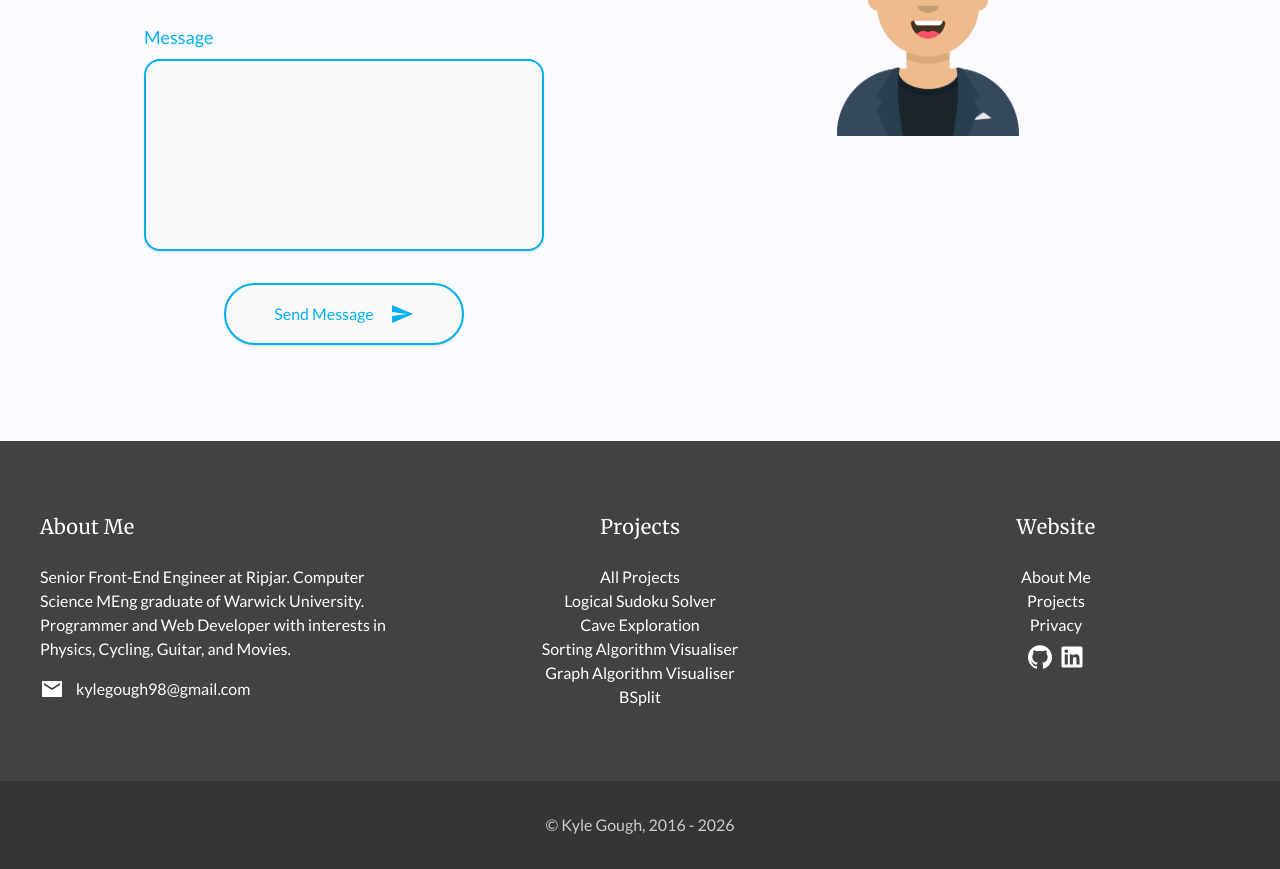
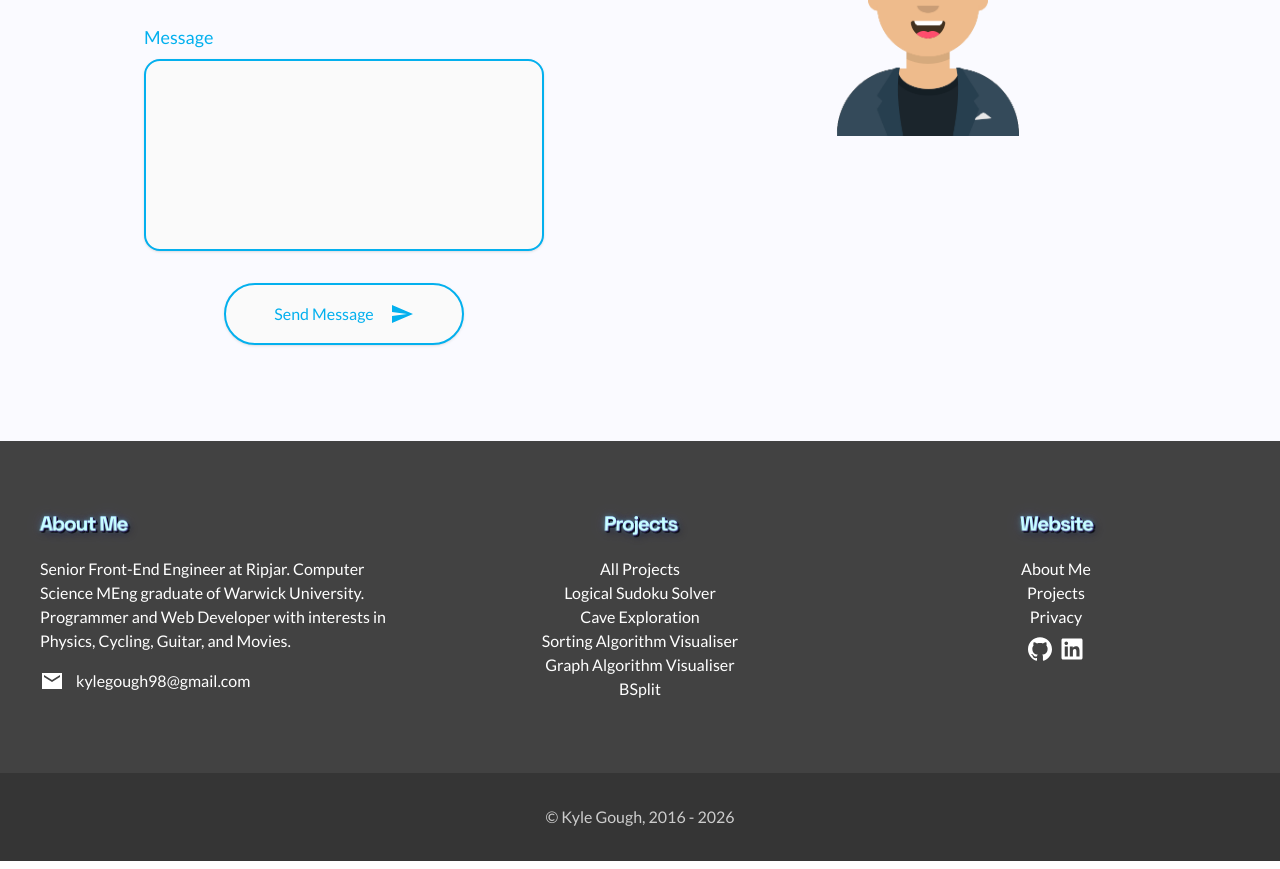
Before and after one commit to KyleGough/portfolio, a Next.js app: page / in a window 1280 px wide. Shown: the part 3205-4074 px from the top of the page. Built offline with nearby package versions, Linux system fonts and the light colour scheme.

Commit message:
Footer text

```diff
--- a/components/Footer/Footer.tsx
+++ b/components/Footer/Footer.tsx
@@ -1,5 +1,6 @@
 import { EmailIcon, GitHubIcon, LinkedInIcon } from '@components/Icons';
 import { Link } from '@components/Link';
+import extruded from '@components/SpaceExtrudedTitle/extrudedTitle.module.css';
 import dayjs from 'dayjs';
 import React from 'react';
 
@@ -11,7 +12,11 @@ export const Footer: React.FC = () => (
       <div className="container px-0 py-12 mx-auto">
         <div className="flex flex-wrap justify-center px-4 w-full">
           <div className="px-6 py-6 w-full text-center lg:w-4/12 lg:text-left">
-            <p className="pb-6 text-xl font-header">About Me</p>
+            <p className="pb-5">
+              <span className={extruded.perspectiveWrapFooter}>
+                <span className={extruded.footerTitle}>About Me</span>
+              </span>
+            </p>
             <p className="pb-4">
               Senior Front-End Engineer at Ripjar. Computer Science MEng
               graduate of Warwick University. Programmer and Web Developer with
@@ -28,7 +33,11 @@ export const Footer: React.FC = () => (
             </div>
           </div>
           <div className="px-6 py-6 w-full sm:w-6/12 lg:w-4/12">
-            <p className="pb-6 text-xl font-header">Projects</p>
+            <p className="pb-5">
+              <span className={extruded.perspectiveWrapFooter}>
+                <span className={extruded.footerTitle}>Projects</span>
+              </span>
+            </p>
             <ul>
               <FooterLink href="/projects">All Projects</FooterLink>
               <FooterLink href="/projects/sudoku">
@@ -47,7 +56,11 @@ export const Footer: React.FC = () => (
             </ul>
           </div>
           <div className="px-6 py-6 w-full sm:w-6/12 lg:w-4/12">
-            <p className="pb-6 text-xl font-header">Website</p>
+            <p className="pb-5">
+              <span className={extruded.perspectiveWrapFooter}>
+                <span className={extruded.footerTitle}>Website</span>
+              </span>
+            </p>
             <ul>
               <FooterLink href="/about">About Me</FooterLink>
               <FooterLink href="/projects">Projects</FooterLink>
--- a/components/NotFoundScene/NotFoundScene.tsx
+++ b/components/NotFoundScene/NotFoundScene.tsx
@@ -1,4 +1,5 @@
 import { Link } from '@components/Link';
+import extruded from '@components/SpaceExtrudedTitle/extrudedTitle.module.css';
 import React from 'react';
 
 import styles from './NotFoundScene.module.css';
@@ -14,7 +15,8 @@ export const NotFoundScene: React.FC = () => (
     <div className={styles.content}>
       <p className={styles.signal}>signal lost</p>
       <h1 id="not-found-heading" className={styles.titleBlock}>
-        <span className={styles.digits}>
+        <span className={extruded.perspectiveWrapHero}>
+          <span className={extruded.heroDigits}>
             <span className={styles.digit}>
               <span className={styles.digitInner}>4</span>
             </span>
@@ -23,6 +25,7 @@ export const NotFoundScene: React.FC = () => (
             </span>
             <span className={styles.digit}>
               <span className={styles.digitInner}>4</span>
+            </span>
           </span>
         </span>
       </h1>
--- /dev/null
+++ b/components/SpaceExtrudedTitle/extrudedTitle.module.css
@@ -0,0 +1,148 @@
+/* Shared 3D extruded Space Grotesk titles (404 hero + scaled footer). */
+
+.perspectiveWrapHero {
+  display: inline-block;
+  perspective: 760px;
+  perspective-origin: 50% 38%;
+}
+
+.perspectiveWrapFooter {
+  display: inline-block;
+  perspective: 220px;
+  perspective-origin: 50% 50%;
+}
+
+.heroDigits {
+  display: inline-flex;
+  gap: 0.02em;
+  justify-content: center;
+  font-family: 'Space Grotesk', system-ui, sans-serif;
+  font-weight: 700;
+  font-size: clamp(4.25rem, 16vw, 10.5rem);
+  line-height: 0.92;
+  letter-spacing: -0.07em;
+  color: oklch(93% 0.05 205 / 0.72);
+  transform: rotateX(19deg) rotateY(-12deg) translateZ(6px);
+  transform-style: preserve-3d;
+  text-shadow:
+    0.45px 0.45px 0 oklch(58% 0.09 275 / 0.92),
+    0.9px 0.9px 0 oklch(52% 0.1 280 / 0.9),
+    1.35px 1.35px 0 oklch(46% 0.1 282 / 0.88),
+    1.8px 1.8px 0 oklch(40% 0.1 285 / 0.85),
+    2.25px 2.25px 0 oklch(35% 0.09 285 / 0.82),
+    2.7px 2.7px 0 oklch(30% 0.08 285 / 0.8),
+    3.15px 3.15px 0 oklch(26% 0.08 285 / 0.78),
+    3.6px 3.6px 0 oklch(22% 0.07 285 / 0.76),
+    4.05px 4.05px 0 oklch(19% 0.06 285 / 0.74),
+    4.5px 4.5px 0 oklch(16% 0.05 285 / 0.72),
+    4.95px 4.95px 0 oklch(14% 0.05 285 / 0.7),
+    5.4px 5.4px 0 oklch(12% 0.04 285 / 0.68),
+    5.85px 5.85px 0 oklch(11% 0.04 285 / 0.65),
+    6.3px 6.3px 0 oklch(10% 0.03 285 / 0.62),
+    6.75px 6.75px 0 oklch(9% 0.03 285 / 0.58),
+    7.2px 7.2px 0 oklch(8% 0.03 285 / 0.54),
+    7.65px 7.65px 0 oklch(7% 0.025 285 / 0.5),
+    8.1px 8.1px 0 oklch(6% 0.02 285 / 0.45),
+    8.55px 8.55px 0 oklch(5.5% 0.02 285 / 0.4),
+    9px 9px 0 oklch(5% 0.02 285 / 0.35),
+    -0.35px -0.35px 0 oklch(78% 0.08 200 / 0.35),
+    0 0 1px oklch(90% 0.06 205 / 0.55),
+    0 0 22px oklch(78% 0.1 200 / 0.45),
+    0 0 52px oklch(68% 0.14 295 / 0.28),
+    0 0 88px oklch(62% 0.12 270 / 0.18),
+    11px 13px 36px oklch(6% 0.04 285 / 0.55),
+    3px 4px 14px oklch(8% 0.03 285 / 0.35);
+  animation:
+    extrudedTitleSettle 2.4s cubic-bezier(0.22, 1, 0.36, 1) 1 both,
+    extrudedEtherealBreath 5.5s cubic-bezier(0.22, 1, 0.36, 1) infinite alternate
+      2.6s;
+}
+
+/* ~22% scale of hero offsets for section labels on the nav band */
+.footerTitle {
+  display: inline-block;
+  font-family: 'Space Grotesk', system-ui, sans-serif;
+  font-weight: 700;
+  font-size: clamp(1.05rem, 2.1vw, 1.3rem);
+  line-height: 1.08;
+  letter-spacing: -0.06em;
+  color: oklch(93% 0.05 205 / 0.88);
+  transform-origin: center center;
+  transform: rotateX(14deg) rotateY(0deg) translateZ(1px);
+  transform-style: preserve-3d;
+  text-shadow:
+    0.1px 0.1px 0 oklch(58% 0.09 275 / 0.92),
+    0.2px 0.2px 0 oklch(52% 0.1 280 / 0.9),
+    0.3px 0.3px 0 oklch(46% 0.1 282 / 0.88),
+    0.4px 0.4px 0 oklch(40% 0.1 285 / 0.85),
+    0.5px 0.5px 0 oklch(35% 0.09 285 / 0.82),
+    0.59px 0.59px 0 oklch(30% 0.08 285 / 0.8),
+    0.69px 0.69px 0 oklch(26% 0.08 285 / 0.78),
+    0.79px 0.79px 0 oklch(22% 0.07 285 / 0.76),
+    0.89px 0.89px 0 oklch(19% 0.06 285 / 0.74),
+    0.99px 0.99px 0 oklch(16% 0.05 285 / 0.72),
+    1.09px 1.09px 0 oklch(14% 0.05 285 / 0.7),
+    1.19px 1.19px 0 oklch(12% 0.04 285 / 0.68),
+    1.29px 1.29px 0 oklch(11% 0.04 285 / 0.65),
+    1.39px 1.39px 0 oklch(10% 0.03 285 / 0.62),
+    1.49px 1.49px 0 oklch(9% 0.03 285 / 0.58),
+    1.58px 1.58px 0 oklch(8% 0.03 285 / 0.54),
+    1.68px 1.68px 0 oklch(7% 0.025 285 / 0.5),
+    1.78px 1.78px 0 oklch(6% 0.02 285 / 0.45),
+    1.88px 1.88px 0 oklch(5.5% 0.02 285 / 0.4),
+    1.98px 1.98px 0 oklch(5% 0.02 285 / 0.35),
+    -0.08px -0.08px 0 oklch(78% 0.08 200 / 0.35),
+    0 0 1px oklch(90% 0.06 205 / 0.55),
+    0 0 5px oklch(78% 0.1 200 / 0.45),
+    0 0 11px oklch(68% 0.14 295 / 0.28),
+    0 0 19px oklch(62% 0.12 270 / 0.18),
+    2.4px 2.9px 8px oklch(6% 0.04 285 / 0.55),
+    0.7px 0.9px 3px oklch(8% 0.03 285 / 0.35);
+  animation: extrudedEtherealBreathFooter 6.5s cubic-bezier(0.22, 1, 0.36, 1)
+    infinite alternate;
+}
+
+@keyframes extrudedEtherealBreath {
+  0% {
+    color: oklch(91% 0.045 205 / 0.68);
+    filter: brightness(1) saturate(1);
+  }
+  100% {
+    color: oklch(95% 0.06 200 / 0.82);
+    filter: brightness(1.08) saturate(1.12);
+  }
+}
+
+@keyframes extrudedEtherealBreathFooter {
+  0% {
+    color: oklch(92% 0.045 205 / 0.82);
+    filter: brightness(1) saturate(1);
+  }
+  100% {
+    color: oklch(97% 0.06 200 / 0.94);
+    filter: brightness(1.06) saturate(1.08);
+  }
+}
+
+@keyframes extrudedTitleSettle {
+  0% {
+    filter: blur(6px);
+    letter-spacing: -0.02em;
+  }
+  100% {
+    filter: blur(0);
+    letter-spacing: -0.07em;
+  }
+}
+
+@media (prefers-reduced-motion: reduce) {
+  .heroDigits {
+    animation: none;
+    filter: none;
+  }
+
+  .footerTitle {
+    animation: none;
+    filter: none;
+  }
+}
```
Also changed, not shown: components/NotFoundScene/NotFoundScene.module.css (+0 -75 lines). Lines whose indentation alone changed are shown as unchanged.
